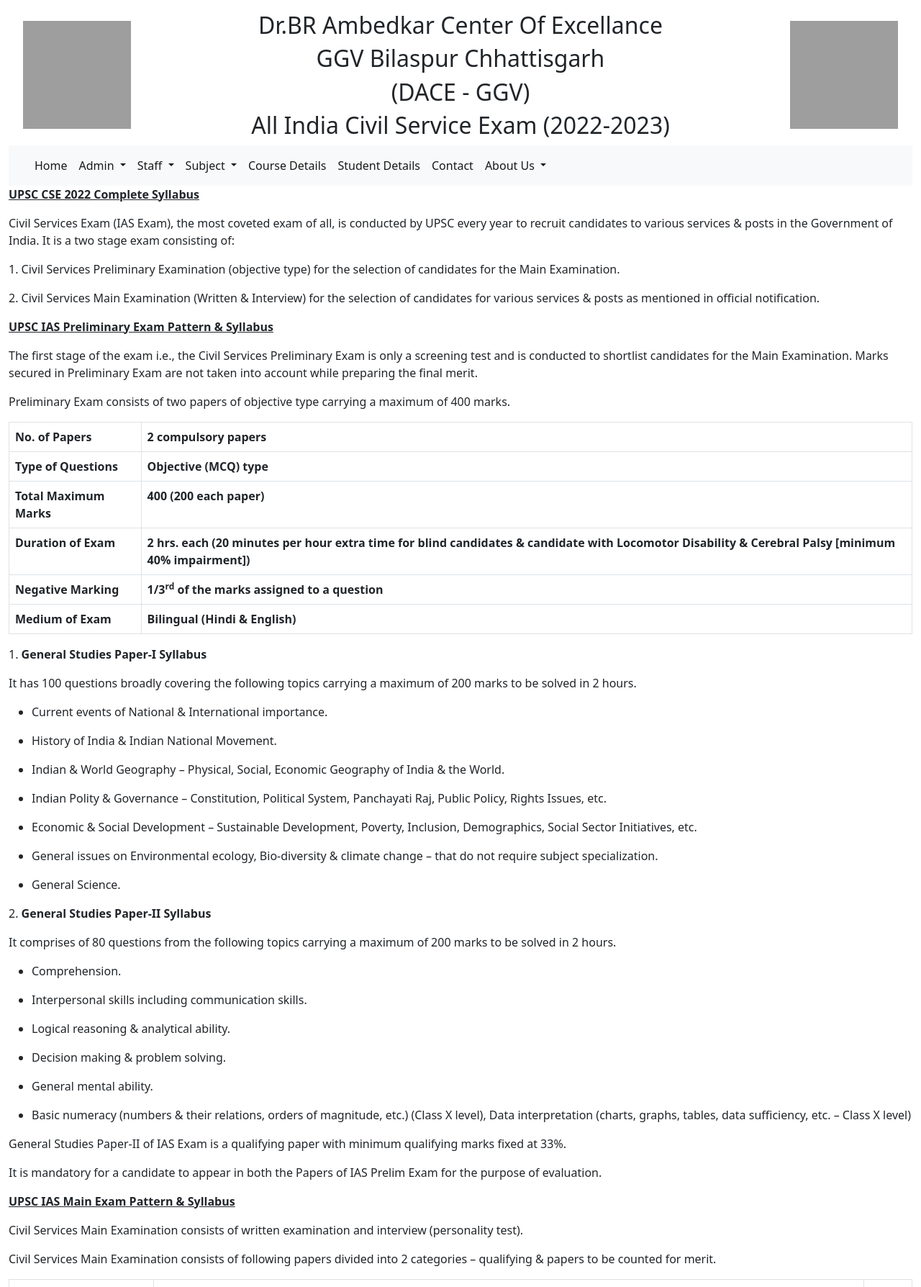
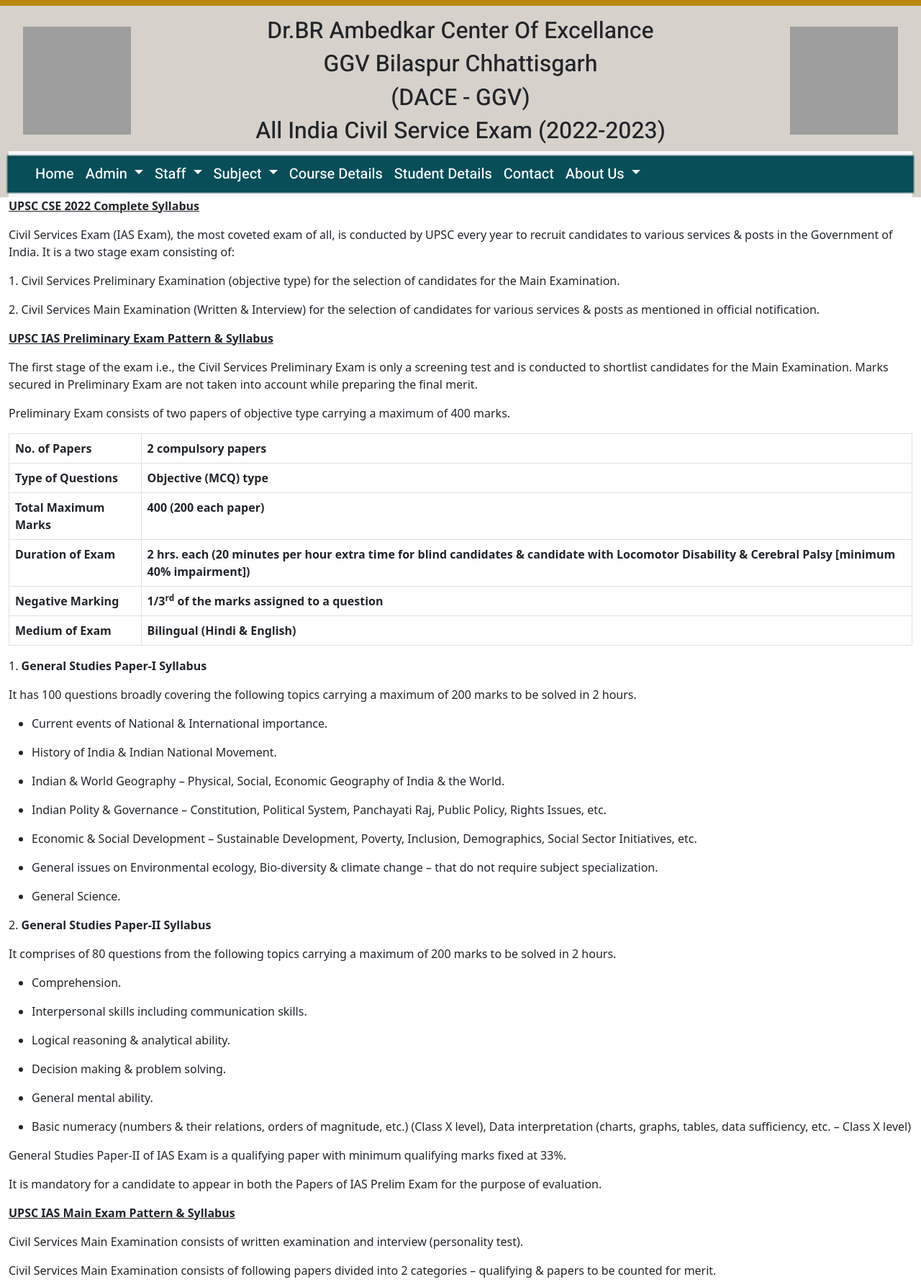
Before and after one commit to Adarsh-Saurabh/DACE_GGV_Backend, a Django app: template templates/syllabus.html in a window 1280 px wide. Shown: the top 1788 px of the page at 72% size. Run offline with Django 4.2, Linux system fonts and the light colour scheme; the template is opened without the code that fills it, so the values that code supplies are empty; grey boxes are pictures that could not be loaded.

Commit message:
no changes

```diff
--- /dev/null
+++ b/static/1style.css
@@ -0,0 +1,194 @@
+body {
+    border-top: 8px solid darkgoldenrod;
+    margin-bottom: 60px;
+    font-family: 'Baloo Bhai 2', cursive;
+    font-family: 'Changa', sans-serif;
+    font-family: 'Heebo', sans-serif;
+    font-weight: 200;
+}
+
+header .container-fluid {
+    background-color: rgb(214, 209, 202);
+}
+
+.mid_header {
+    /* padding: 2px; */
+
+    font-family: 'Baloo Bhai 2', cursive;
+    font-family: 'Bree Serif', serif;
+    font-family: 'Changa', sans-serif;
+    font-family: 'Heebo', sans-serif;
+    font-size: bold;
+
+
+}
+
+.navbar .container-fluid {
+    width: 100%;
+    background-color: #084e58;
+    border: 1px solid #03454f;
+    box-shadow: 0px 0px 2px 2px #03454f;
+}
+
+.navbar .nav-link {
+
+    font-family: 'Heebo', sans-serif;
+    text-align: center;
+    font-size: 20px;
+
+}
+.navbar .nav-link:hover {
+    background-color: #0b7786;
+    color: black!important;
+    /* font-size: 20px; */
+    /* border: 2px solid #042e34; */
+    /* border-radius: 5px; */
+}
+.dropdown-menu li {
+    font-family: 'Baloo Bhai 2', cursive;
+    font-family: 'Changa', sans-serif;
+    font-family: 'Heebo', sans-serif;
+    font-weight: 200;
+    background-color: #0b7786;
+    font-size: 20px;
+}
+
+.nav-item2{
+
+    background-color: #084e58;
+    color: white;
+    font-size: 20px;
+    display: flex;
+    border: 2px solid #042e34;
+    border-radius: 5px;
+    box-shadow: 2px #0a2226;
+}
+
+
+/* header .nav-link{
+    color: white!important;
+    font-size: 20px;
+    font-weight: 200;
+    font-family: 'Heebo', sans-serif;
+    background-color: #730902;
+}
+header .nav-item{
+    color: white!important;
+    font-size: 20px;
+    font-weight: 200;
+    font-family: 'Heebo', sans-serif;
+    background-color: #730902;
+} */
+thead {
+    background-color: #1995a6;
+    color: black;
+}
+
+
+.head-display-1 {
+    font-weight: 700;
+    /* margin: 15px 0; */
+
+}
+
+.table-responsive {
+    font-family: 'Heebo', sans-serif;
+    margin-bottom: 2rem;
+}
+
+.panel-default {
+    border: 2px solid black;
+    background-color: rgb(214, 209, 202);
+    /* font-weight: 200; */
+    font-family: 'Heebo', sans-serif;
+}
+
+
+.panel-heading {
+    background-color: #1995a6;
+    color: black;
+    /* font-weight: 200; */
+    font-family: 'Heebo', sans-serif;
+}
+
+.adv-heading {
+    background-color: #1995a6;
+    color: black;
+    /* font-weight: 200; */
+    font-family: 'Heebo', sans-serif;
+}
+
+.nav-link {
+    color: white !important;
+    font-size: 40px;
+    font-weight: 400;
+    font-family: 'Heebo', sans-serif;
+
+}
+
+#overflow {
+    display: inline-block;
+    background-color: rgb(214, 209, 202);
+    border: 2px solid black;
+    height: 450px;
+    width: 100%;
+    padding: 4px;
+    overflow: auto;
+    font-weight: 200;
+    font-family: 'Heebo', sans-serif;
+}
+
+.footer_area {
+    background-color: #072e33;
+    color: #fff;
+    font-weight: 200;
+    font-family: 'Heebo', sans-serif;
+}
+
+.copy_area {
+    background-color: #0d0d0d;
+    color: #fff;
+    font-weight: 200;
+    font-family: 'Heebo', sans-serif;
+}
+
+.vl {
+    border-left: 6px solid rgb(4, 89, 4);
+    height: 500px;
+    /* margin-left: 50px; */
+    top: 0;
+  }
+
+/* @media screen and (max-width: 600px) {
+    .slider {
+        background-image: url(images/slide_1.jpg), url(images/slide_2.jpg), url(images/slide_3.jpg), url(images/slide_4.jpg);
+        background-size: cover;
+        background-repeat: no-repeat;
+        min-height: 600px;
+        justify-content: center;
+        align-items: center;
+    }
+} */
+/* @media screen and (min-width:768px) and (max-width: 1200px) {
+    .slider {
+        background-image: url(images/slide_1.jpg), url(images/slide_2.jpg), url(images/slide_3.jpg), url(images/slide_4.jpg);
+        background-size: cover;
+        background-repeat: no-repeat;
+        min-height: 650px;
+        justify-content: center;
+        align-items: center;
+    }
+
+} */
+
+/* @media screen and (min-width: 1200px) {
+    .slider {
+        background-image: url(images/slide_1.jpg), url(images/slide_2.jpg), url(images/slide_3.jpg), url(images/slide_4.jpg), url(images/slide_5.jpg);
+        background-size: cover;
+        background-repeat: no-repeat;
+        min-height: 650px;
+        justify-content: center;
+        align-items: center;
+    } */
+
+}
```
Also changed, not shown: templates/home.html (+5 -2 lines), db.sqlite3.
